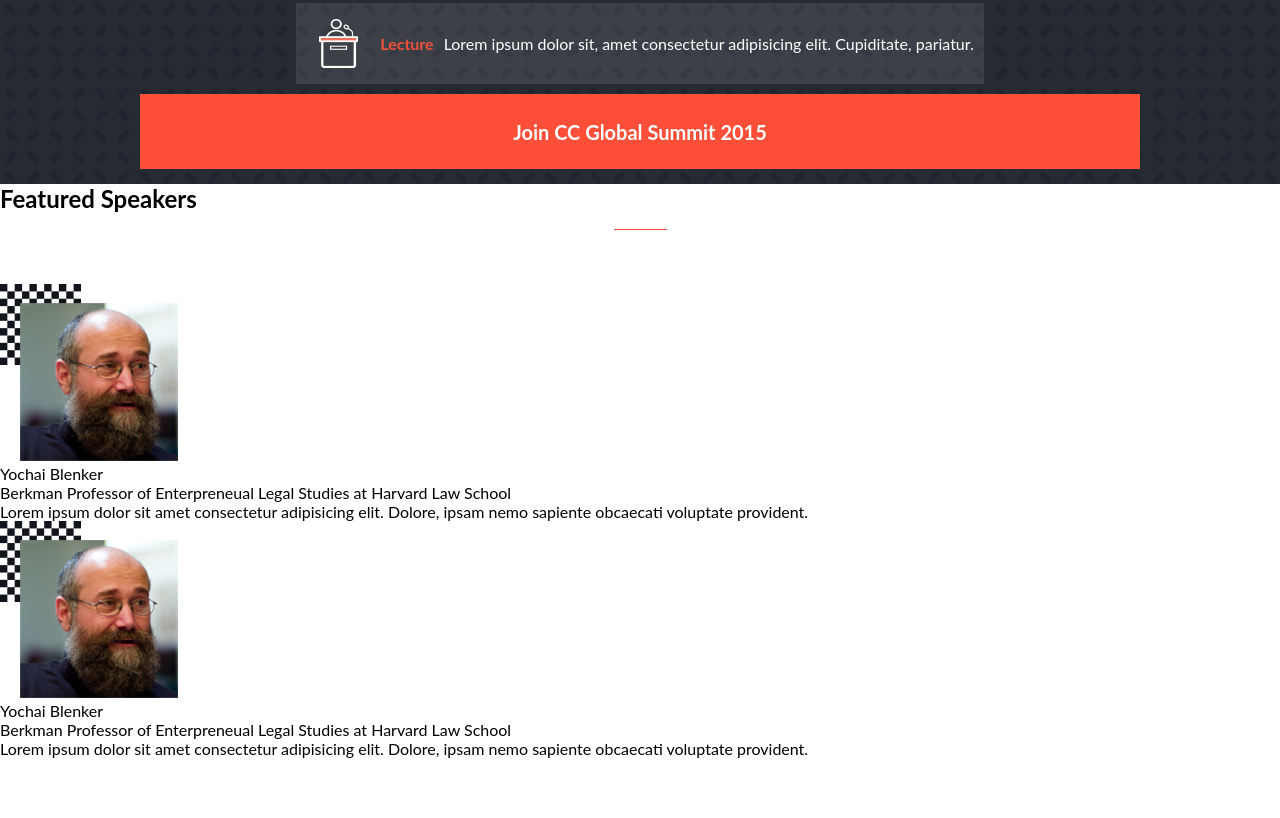
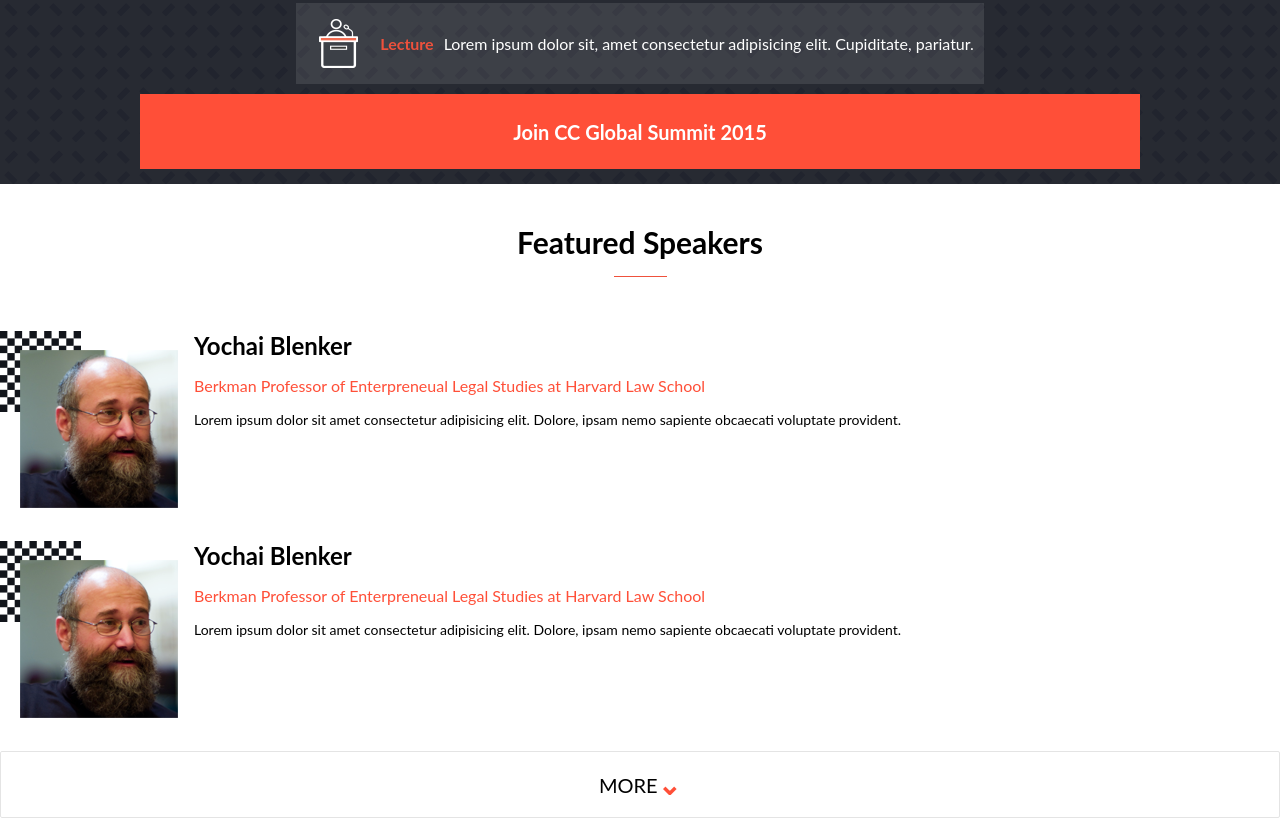
Before and after one commit to megha-n-bodke/womenhealth.github.io, a plain HTML site: page index.html in a window 1280 px wide. Shown: the part 1004-1822 px from the top of the page. Before the commit the page ends 1762 px from the top, so only its background shows below. Drawn offline with Linux system fonts and the light colour scheme.

Commit message:
styling update

```diff
--- a/index.html
+++ b/index.html
@@ -98,7 +98,7 @@
 
     <!-- featured speaker section -->
     <section>
-        <div>
+        <div class="featurespeaker">
             <h1>Featured Speakers</h1>
             <div class="guidebar"></div>
         </div>
@@ -108,19 +108,24 @@
                 <img src="./images/speaker_01.png" alt="speaker1">
             </div>
             <div class="speakerdetails">
-                <div class="name">Yochai Blenker</div>
+                <div class="name">
+                    <h2>Yochai Blenker</h2>
+                </div>
                 <div class="profession">Berkman Professor of Enterpreneual Legal Studies at Harvard Law School </div>
                 <div class="shortintro">Lorem ipsum dolor sit amet consectetur adipisicing elit. Dolore, ipsam nemo
                     sapiente obcaecati voluptate provident.
                 </div>
             </div>
+        </div>
 
-
+        <div class="speakerintro">
             <div class="speakerimage">
                 <img src="./images/speaker_01.png" alt="speaker1">
             </div>
             <div class="speakerdetails">
-                <div class="name">Yochai Blenker</div>
+                <div class="name">
+                    <h2>Yochai Blenker</h2>
+                </div>
                 <div class="profession">Berkman Professor of Enterpreneual Legal Studies at Harvard Law School </div>
                 <div class="shortintro">Lorem ipsum dolor sit amet consectetur adipisicing elit. Dolore, ipsam nemo
                     sapiente obcaecati voluptate provident.
@@ -128,7 +133,9 @@
             </div>
         </div>
     </section>
-
+    <footer>
+        <button class="footer-button">MORE<span class="downarrow">&#8964;</span></button>
+    </footer>
 
 
 </html>
--- a/style.css
+++ b/style.css
@@ -68,10 +68,12 @@
   align-items: center;
   padding: 15px;
 }
+
 .programdetailscontainer {
   display: flex;
   flex-direction: column;
 }
+
 .programdetails {
   display: flex;
   margin: 10px;
@@ -111,10 +113,60 @@
   font-weight: bold;
 }
 
+.featurespeaker {
+  display: flex;
+  align-items: center;
+  justify-content: center;
+  flex-direction: column;
+  margin-top: 40px;
+}
+.featurespeaker h1 {
+  font-size: 30px;
+}
+
+.profession {
+  color: #ff4f38;
+  font-size: 16px;
+}
+
+.shortintro {
+  font-size: 14px;
+}
+.speakerintro {
+  display: flex;
+  gap: 1em;
+  margin-bottom: 30px;
+}
+
+.speakerdetails {
+  display: flex;
+  flex-direction: column;
+  gap: 1em;
+}
+
+.footer-button {
+  width: 100%;
+  display: flex;
+  align-items: center;
+  justify-content: center;
+  padding: 15px;
+  font-size: 20px;
+  border: 1px solid #e4e4e4;
+  background-color: #fff;
+  border-radius: 2px;
+}
+
+.downarrow {
+  font-size: 28px;
+  font-weight: bold;
+  color: #ff4f38;
+}
+
 @media (min-width: 768px) {
   .programdetailscontainer {
     /* flex-direction: row; */
   }
+
   .programdetails {
     /* flex-direction: column; */
   }
```
